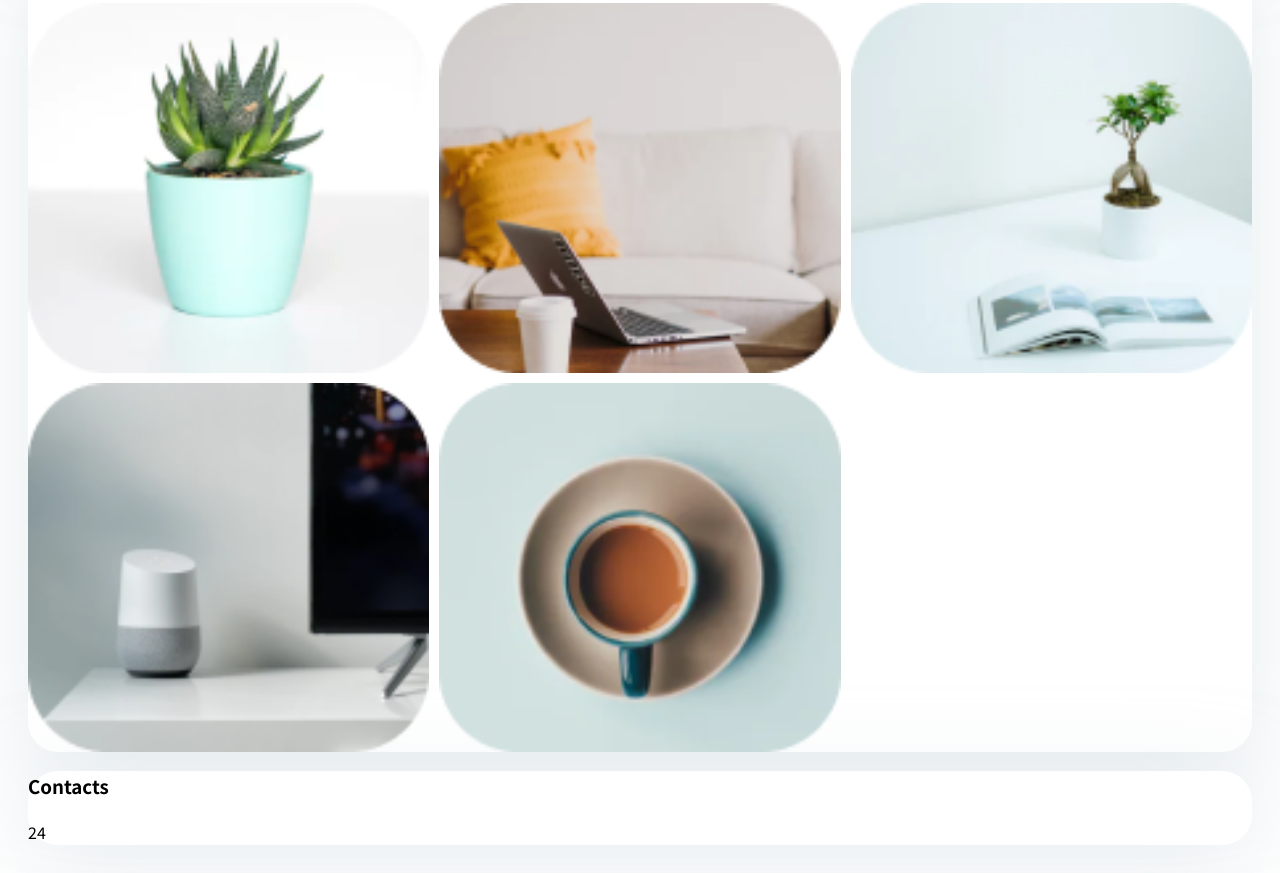
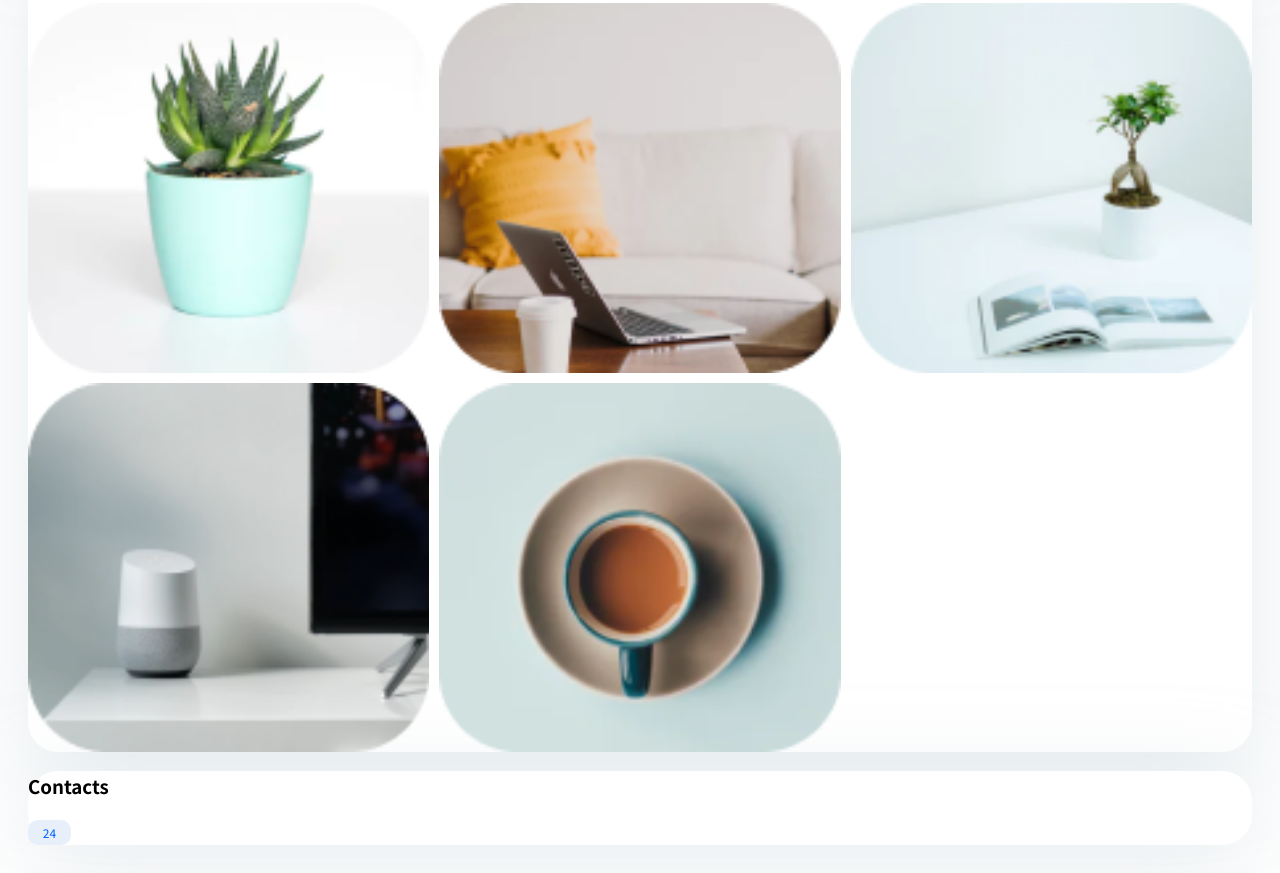
Before and after one commit to olejech/social-media-dashboard, a website with bundled scripts: page src/index.html in a window 1280 px wide. Shown: the part 3207-4080 px from the top of the page. Built offline with nearby package versions, Linux system fonts and the light colour scheme; files whose address does not match are found by name.

Commit message:
Add badge component

```diff
--- /dev/null
+++ b/src/css/components/badge.css
@@ -0,0 +1,11 @@
+.badge {
+  display: flex;
+  width: 43px;
+  height: 25px;
+  align-items: center;
+  justify-content: center;
+  background: var(--blue-100);
+  border-radius: 10px;
+  color: var(--accent);
+  font-size: 12px;
+}
--- a/src/css/index.css
+++ b/src/css/index.css
@@ -8,3 +8,4 @@
 @import './components/button.css';
 @import './components/card.css';
 @import './components/grid-images.css';
+@import './components/badge.css';
```
